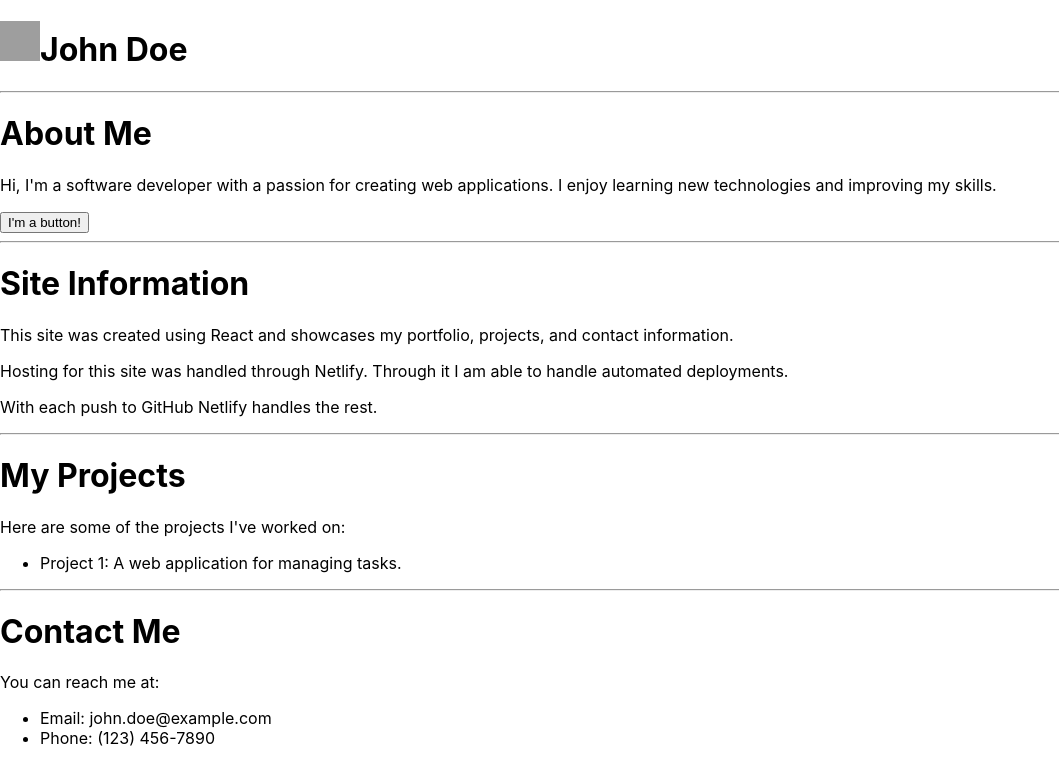
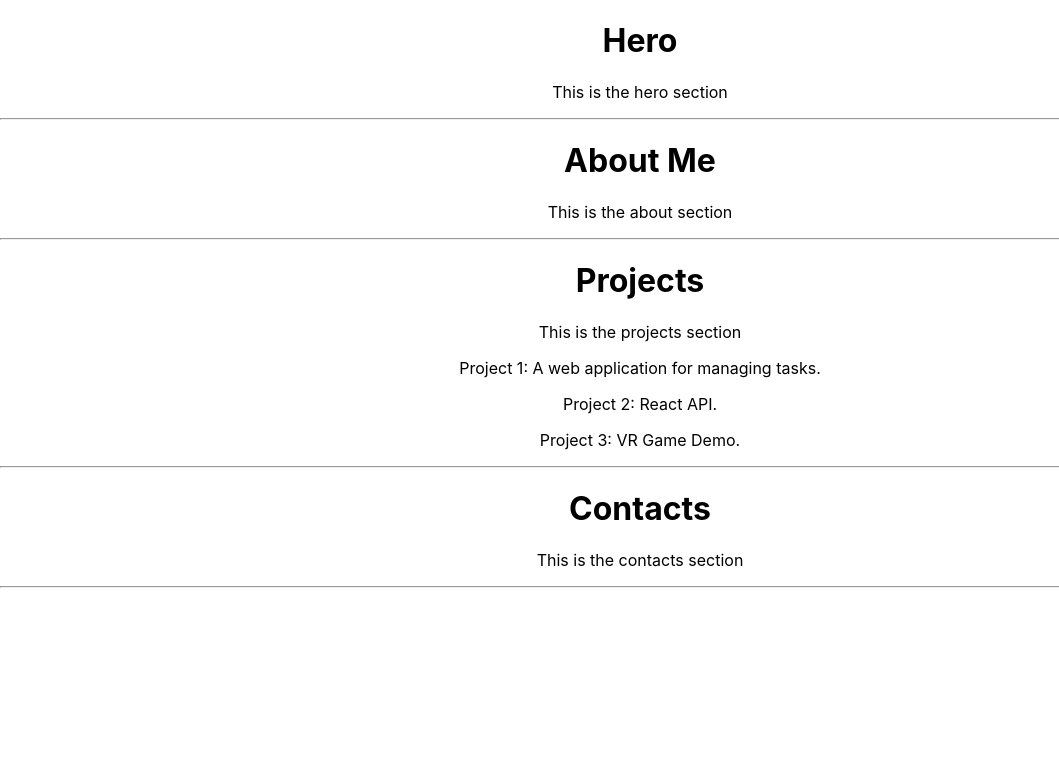
Before and after one commit to JoshVasqu/PersonalPortfolio, a React (Create React App) app in the folder portfolio/: page / in a window 1280 px wide. Shown: the top 782 px of the page, without its empty margins (0-1059 px from the left). Built offline with nearby package versions, Linux system fonts and the light colour scheme; grey boxes are pictures that could not be loaded.

Commit message:
update 1

```diff
--- a/portfolio/package.json
+++ b/portfolio/package.json
@@ -9,6 +9,7 @@
     "@testing-library/user-event": "^13.5.0",
     "react": "^19.2.7",
     "react-dom": "^19.2.7",
+    "react-router-dom": "^7.18.1",
     "react-scripts": "5.0.1",
     "web-vitals": "^2.1.4"
   },
--- a/portfolio/src/App.js
+++ b/portfolio/src/App.js
@@ -1,95 +1,46 @@
-import MyButton from './button';
+import './App.css';
+import {
+  Link,
+  Route,
+  Routes
+} from 'react-router-dom';
+import Home from './Components/Home';
+import Projects from './Components/Projects';
+import Contact from './Components/Contact';
 
-const user = {
-  name: 'John Doe',
-  imageUrl: 'https://pbs.twimg.com/profile_images/1628745099092889606/03VK9ZTn_400x400.jpg',
-  imageSize: 40,
-};
 
-function Profile() {
+function Section({title, children}) {
   return (
     <>
-      <h1>
-        <img
-        className="avatar"
-        src={user.imageUrl}
-        alt={'Photo of ' + user.name}
-        style={{
-          width: user.imageSize,
-          height: user.imageSize
-        }}/>
-        {user.name}
-      </h1>
+      <div>
+        <h1>{title}</h1>
+        <div>
+          {children}
+        </div>
+      </div>
+      <hr />
     </>
-  );
-}
-
-function AboutPage() {
-  return (
-    <>
-    <div>
-      <h1>About Me</h1>
-      <p>Hi, I'm a software developer with a passion for creating web applications. I enjoy learning new technologies and improving my skills.</p>
-    </div>
-    </>
-  );
-}
-
-function ProjectPage() {
-  return (
-    <>
-    <div>
-      <h1>My Projects</h1>
-      <p>Here are some of the projects I've worked on:</p>
-      <ul>
-        <li>Project 1: A web application for managing tasks.</li>
-      </ul>
-    </div>
-    </>
-  );
-}
-
-function ContactPage() {
-  return (
-    <>
-    <div>
-      <h1>Contact Me</h1>
-      <p>You can reach me at:</p>
-      <ul>
-        <li>Email: john.doe@example.com</li>
-        <li>Phone: (123) 456-7890</li>
-      </ul>
-    </div>
-    </>
-  );
-}
-
-function SiteInformation() {
-  return (
-    <>
-    <div>
-      <h1>Site Information</h1>
-      <p>This site was created using React and showcases my portfolio, projects, and contact information.</p>
-      <p>Hosting for this site was handled through Netlify. Through it I am able to handle automated deployments.</p>
-      <p>With each push to GitHub Netlify handles the rest.</p>
-    </div>
-    </>
-  );
+  )
 }
 
 export default function App() {
   return (
-    <div>
-      <Profile />
-      <hr />
-      <AboutPage />
-      <MyButton />
-      <hr />
-      <SiteInformation />
-      <hr />
-      <ProjectPage />
-      <hr />
-      <ContactPage />
+    <div className='App'>
+      <Section title={"Hero"}>
+        <p>This is the hero section</p>
+      </Section>
+      <Section title={"About Me"}>
+        <p>This is the about section</p>
+      </Section>
+      <Section title={"Projects"}>
+        <p>This is the projects section</p>
+        <p>Project 1: A web application for managing tasks.</p>
+        <p>Project 2: React API.</p>
+        <p>Project 3: VR Game Demo.</p>
+      </Section>
+      <Section title={"Contacts"}>
+        <p>This is the contacts section</p>
+      </Section>
     </div>
   );
 }
--- a/portfolio/src/button.js
+++ /dev/null
@@ -1,14 +0,0 @@
-
-function MyButton() {
-    return (
-        <button> I'm a button!</button>
-    );
-}
-
-export default function MyApp() {
-    return (
-        <div>
-            <MyButton />
-        </div>
-    )
-}
--- a/portfolio/src/index.js
+++ b/portfolio/src/index.js
@@ -3,11 +3,14 @@ import ReactDOM from 'react-dom/client';
 import './index.css';
 import App from './App';
 import reportWebVitals from './reportWebVitals';
+import { BrowserRouter } from 'react-router-dom';
 
 const root = ReactDOM.createRoot(document.getElementById('root'));
 root.render(
   <React.StrictMode>
-    <App />
+    <BrowserRouter>
+      <App />
+    </BrowserRouter>
   </React.StrictMode>
 );
 
```
Also changed, not shown: portfolio/src/Components/Contact.jsx (added), portfolio/src/Components/Functions.jsx (added), portfolio/src/Components/Home.jsx (added), portfolio/src/Components/Projects.jsx (added), portfolio/src/Components/Projects/Api.jsx (added), 1 other file (tests, documents, lock files or other folders).
